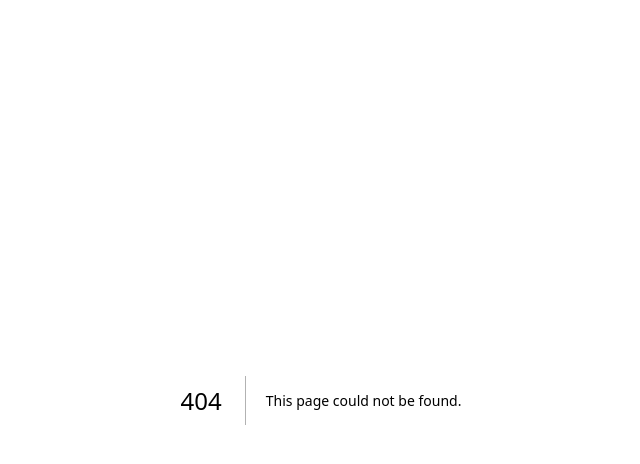
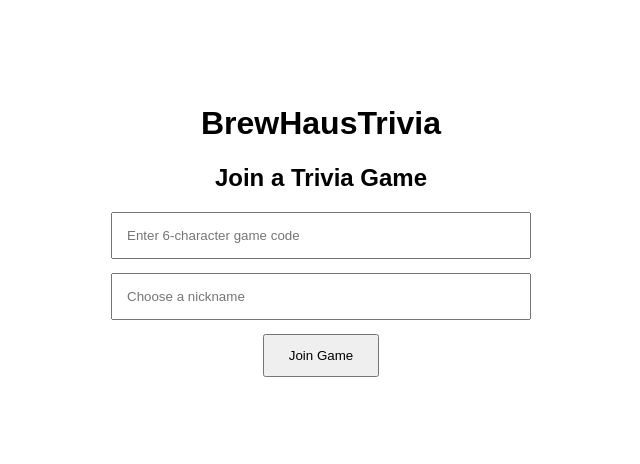
Before and after one commit to BrewHausTrivia/BrewHausTrivia, a Next.js app: page /join in a window 1280 px wide. Before the commit this address had no page. Shown: the top 464 px of the page, without its empty margins (319-959 px from the left). Built offline with nearby package versions, Linux system fonts and the light colour scheme; no server answers.

Commit message:
Create page.js

```diff
--- /dev/null
+++ b/app/join/page.js
@@ -0,0 +1,121 @@
+
+"use client";
+
+import { useState } from "react";
+import { useRouter } from "next/navigation";
+import { supabase } from "../../lib/supabase";
+
+export default function JoinGame() {
+  const router = useRouter();
+  const [gameCode, setGameCode] = useState("");
+  const [nickname, setNickname] = useState("");
+  const [message, setMessage] = useState("");
+  const [loading, setLoading] = useState(false);
+
+  async function joinGame(event) {
+    event.preventDefault();
+    setMessage("");
+    setLoading(true);
+
+    const code = gameCode.trim().toUpperCase();
+    const name = nickname.trim();
+
+    if (!code || !name) {
+      setMessage("Enter both a game code and nickname.");
+      setLoading(false);
+      return;
+    }
+
+    const { data: game, error: gameError } = await supabase
+      .from("games")
+      .select("id, status, registration_open")
+      .eq("game_code", code)
+      .maybeSingle();
+
+    if (gameError || !game) {
+      setMessage("Game not found. Check the code and try again.");
+      setLoading(false);
+      return;
+    }
+
+    if (game.status !== "waiting" || !game.registration_open) {
+      setMessage("Registration for this game is closed.");
+      setLoading(false);
+      return;
+    }
+
+    const { data: player, error: playerError } = await supabase
+      .from("players")
+      .insert({
+        game_id: game.id,
+        nickname: name
+      })
+      .select("id")
+      .single();
+
+    if (playerError) {
+      setMessage(
+        playerError.code === "23505"
+          ? "That nickname is already being used in this game."
+          : playerError.message
+      );
+      setLoading(false);
+      return;
+    }
+
+    router.push(`/play?player=${player.id}`);
+  }
+
+  return (
+    <main style={{
+      maxWidth: 420,
+      margin: "60px auto",
+      padding: 24,
+      fontFamily: "Arial, sans-serif",
+      textAlign: "center"
+    }}>
+      <h1>BrewHausTrivia</h1>
+      <h2>Join a Trivia Game</h2>
+
+      <form onSubmit={joinGame}>
+        <input
+          value={gameCode}
+          onChange={(event) => setGameCode(event.target.value)}
+          placeholder="Enter 6-character game code"
+          maxLength={6}
+          style={{
+            display: "block",
+            width: "100%",
+            padding: 14,
+            marginBottom: 14,
+            boxSizing: "border-box"
+          }}
+        />
+
+        <input
+          value={nickname}
+          onChange={(event) => setNickname(event.target.value)}
+          placeholder="Choose a nickname"
+          maxLength={24}
+          style={{
+            display: "block",
+            width: "100%",
+            padding: 14,
+            marginBottom: 14,
+            boxSizing: "border-box"
+          }}
+        />
+
+        <button
+          type="submit"
+          disabled={loading}
+          style={{ padding: "12px 24px", cursor: "pointer" }}
+        >
+          {loading ? "Joining..." : "Join Game"}
+        </button>
+      </form>
+
+      {message && <p style={{ color: "red" }}>{message}</p>}
+    </main>
+  );
+}
```
